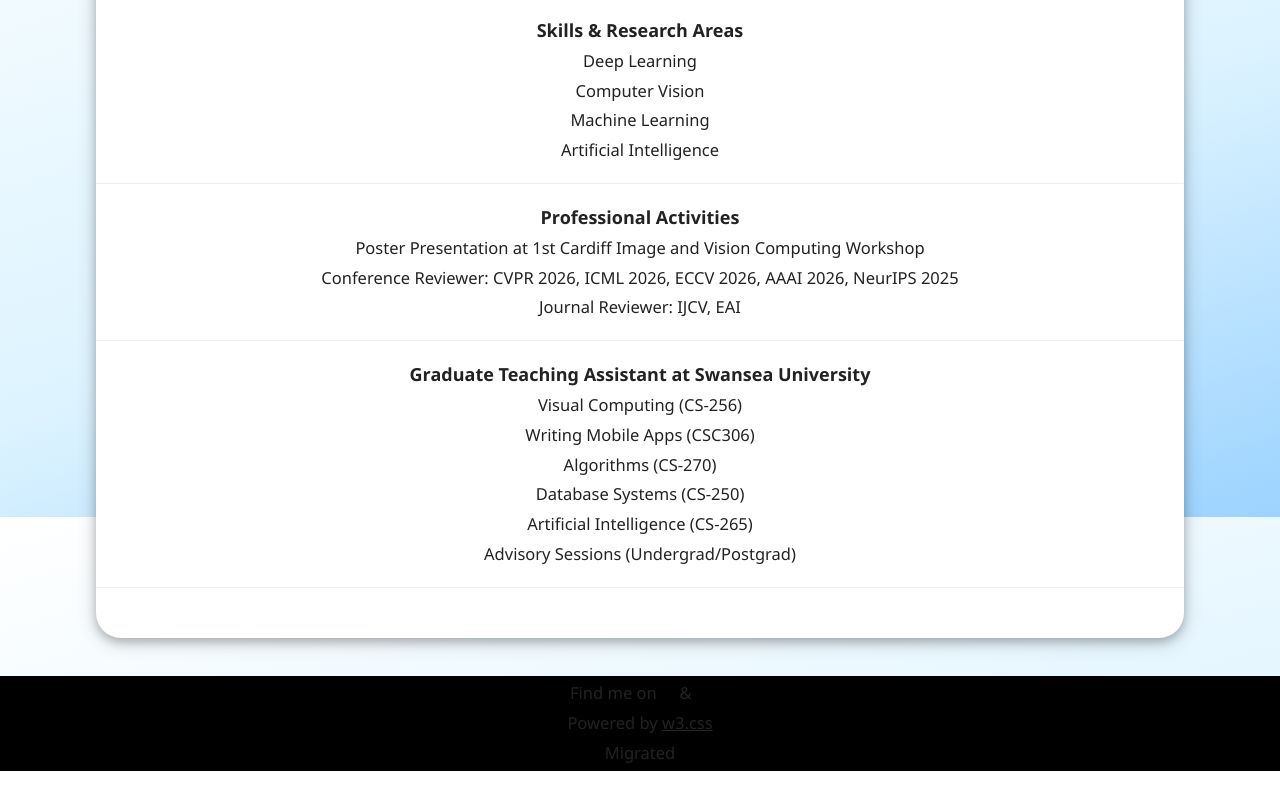
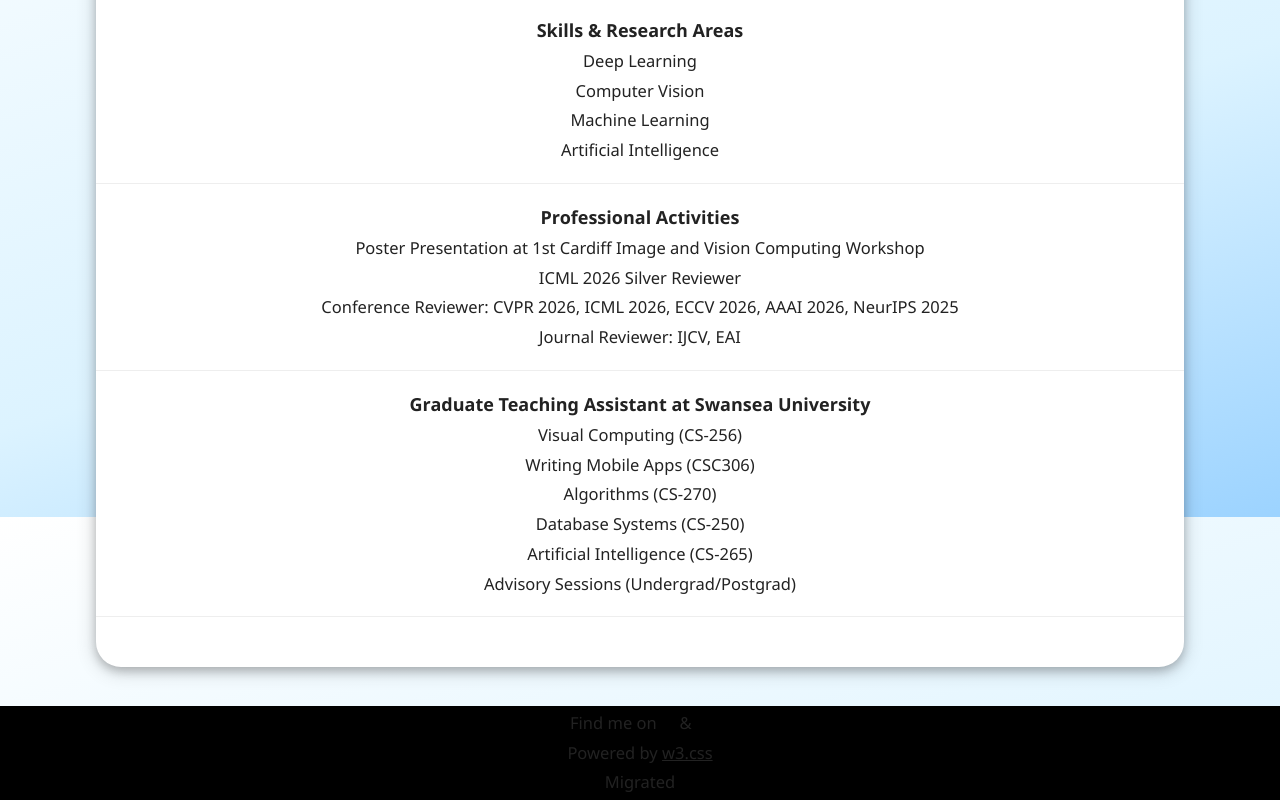
Before and after one commit to AlexAnthonyWarren1/website, a plain HTML site: page index.html in a window 1280 px wide. Shown: the part 1883-2683 px from the top of the page. Before the commit the page ends 2654 px from the top, so only its background shows below. Drawn offline with nearby package versions, Linux system fonts and the light colour scheme.

Commit message:
Update index.html

```diff
--- a/index.html
+++ b/index.html
@@ -304,6 +304,7 @@
 
         <p class="w3-large w3-text-theme"><b>Professional Activities</b></p>
         <p>Poster Presentation at 1st Cardiff Image and Vision Computing Workshop</p>
+        <p>ICML 2026 Silver Reviewer</p>
       	<p>Conference Reviewer: CVPR 2026, ICML 2026, ECCV 2026, AAAI 2026, NeurIPS 2025</p>
 		<p>Journal Reviewer: IJCV, EAI</p>
       	<hr>
```
